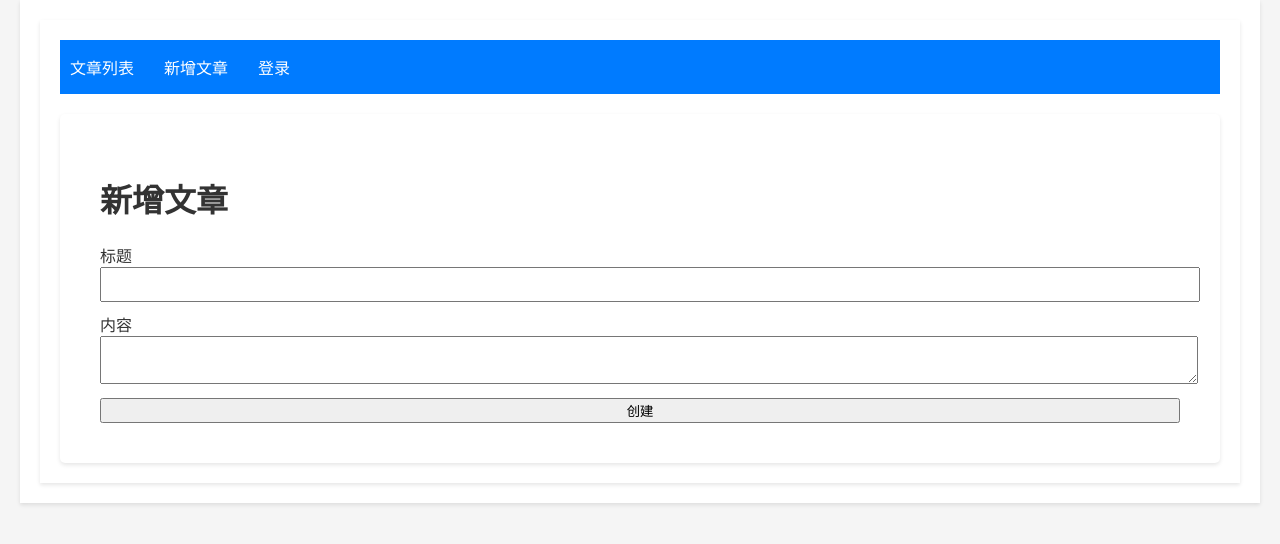
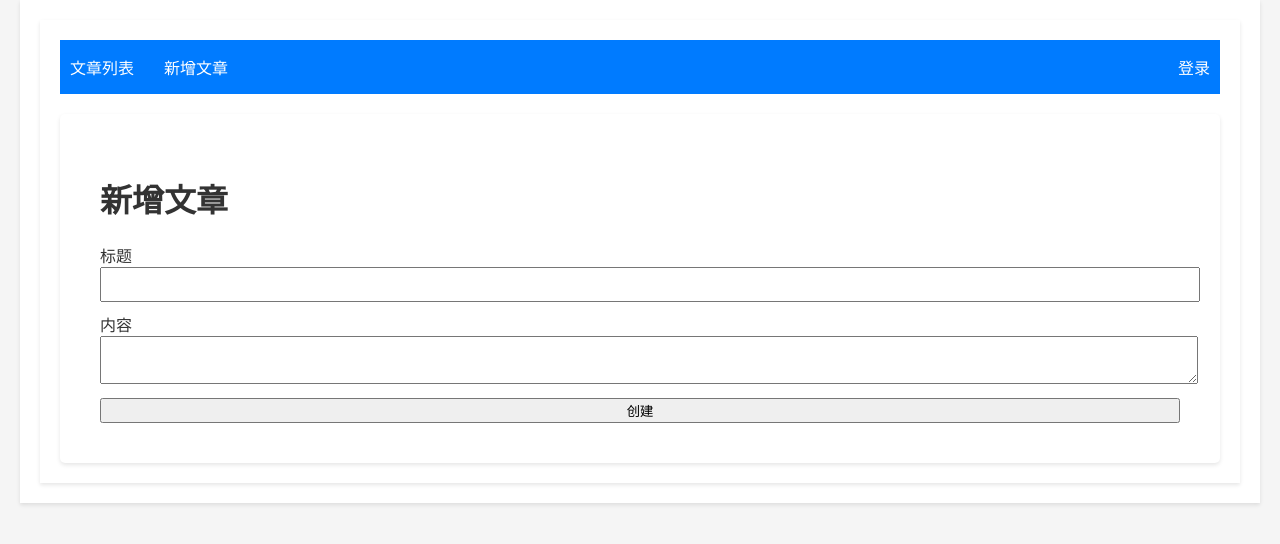
Before and after one commit to Jared-ylxz/jared-blog, a Vue app in the folder front-end-admin/: page /articles/new in a window 1280 px wide. Shown: the top 544 px of the page. Built offline with nearby package versions, Linux system fonts and the light colour scheme.

Commit message:
后台文章增、删、改接口，在发送请求之前获取 token 并加入到请求头中。

```diff
--- a/front-end-admin/src/App.vue
+++ b/front-end-admin/src/App.vue
@@ -5,7 +5,7 @@
         <nav>
           <router-link to="/">文章列表</router-link>
           <router-link to="/articles/new">新增文章</router-link>
-          <router-link to="/login">登录</router-link>
+          <router-link to="/login" class="right">登录</router-link>
         </nav>
       </header>
 
@@ -64,6 +64,10 @@
     background-color: #0056b3;
   }
 
+  nav .right {
+    margin-left: auto;
+  }
+
   /* 路由内容区域样式 */
   main {
     padding: 20px;
--- a/front-end-admin/src/apis/article.js
+++ b/front-end-admin/src/apis/article.js
@@ -4,6 +4,17 @@ import axios from 'axios';
 const apiClient = axios.create({
   baseURL: import.meta.env.VITE_API_BASE_URL, // 后端服务地址，使用 Vite 提供的环境变量
   timeout: 10000,
+});
+
+// 添加请求拦截器，在发送请求之前获取 token
+apiClient.interceptors.request.use((config) => {
+  const token = localStorage.getItem('token'); // 从 localStorage 获取 token
+  if (token) {
+    config.headers['Authorization'] = `${token}`; // 将 token 添加到请求头
+  }
+  return config;
+}, (error) => {
+  return Promise.reject(error);
 });
 
 // 获取文章列表
```
